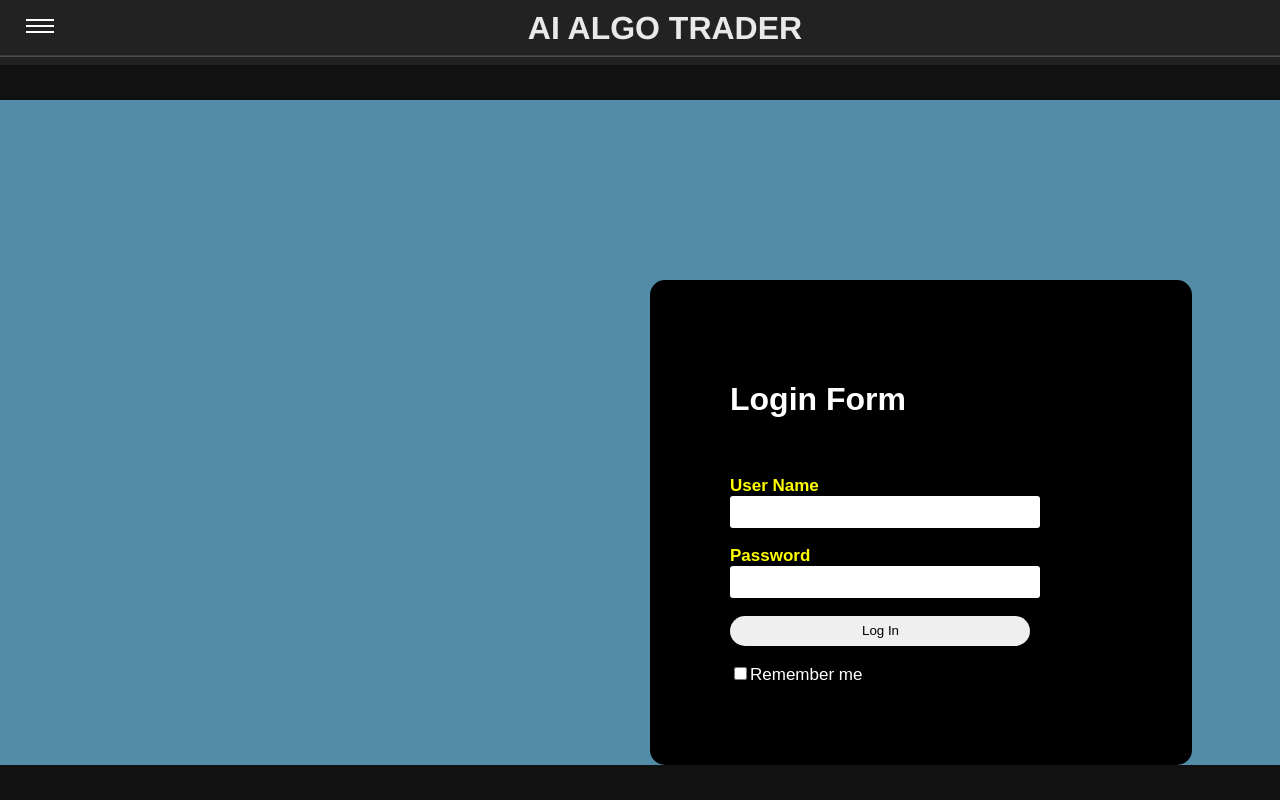
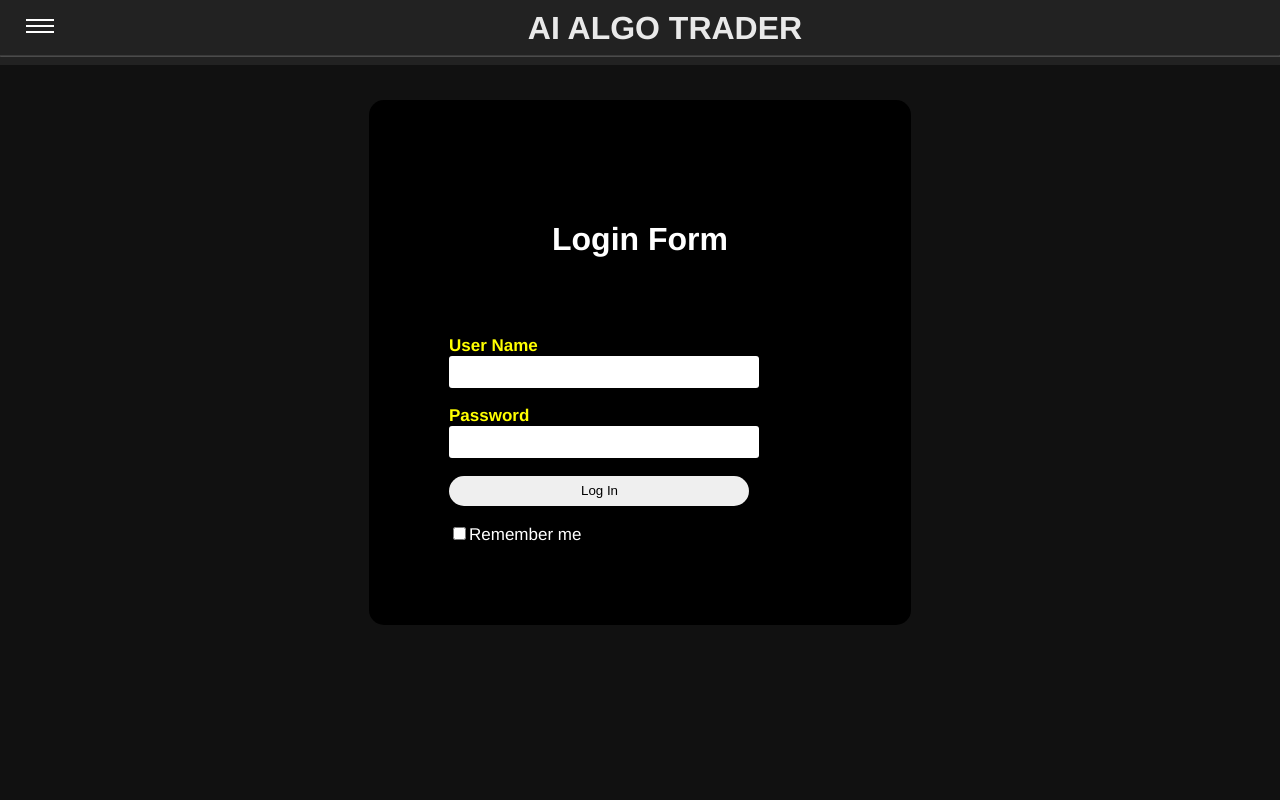
Before and after one commit to Varun487/AIAlgoTrading, a Vue app in the folder AITradingPlatform/UI/ai-trading-platform-ui/: page / in a window 1280 px wide. Built offline with nearby package versions, Linux system fonts and the light colour scheme.

Commit message:
made changes to login for ui

```diff
--- a/AITradingPlatform/UI/ai-trading-platform-ui/src/components/Login/LoginBase.vue
+++ b/AITradingPlatform/UI/ai-trading-platform-ui/src/components/Login/LoginBase.vue
@@ -1,5 +1,5 @@
 <template>
-<body>
+
     <div class="login">
     <h1>Login Form</h1>
     <br><br>
@@ -15,7 +15,7 @@
         <input type="checkbox" id="check"><span>Remember me</span>
     </form>
     </div>
-</body>
+
 </template>
 
 <script>
@@ -33,14 +33,15 @@ export default {
 .login{
         width: 382px;
         overflow: hidden;
-
+        margin: auto;
+        margin: 20 300 300 450px;
         padding: 80px;
         background: #000000;
         border-radius: 15px ;
         top: 0px;
 
 }
-h2{
+h1{
     text-align: center;
     color: #ffffff;
     padding: 20px;
@@ -78,13 +79,7 @@ span{
     color: white;
     font-size: 17px;
 }
-body
-{
-    margin: 0;
-    padding-top: 180px;
-    padding-left:650px;
-    background-color:#6abadeba;
-    font-family: 'Arial';
-}
+
+
 
 </style>
```
